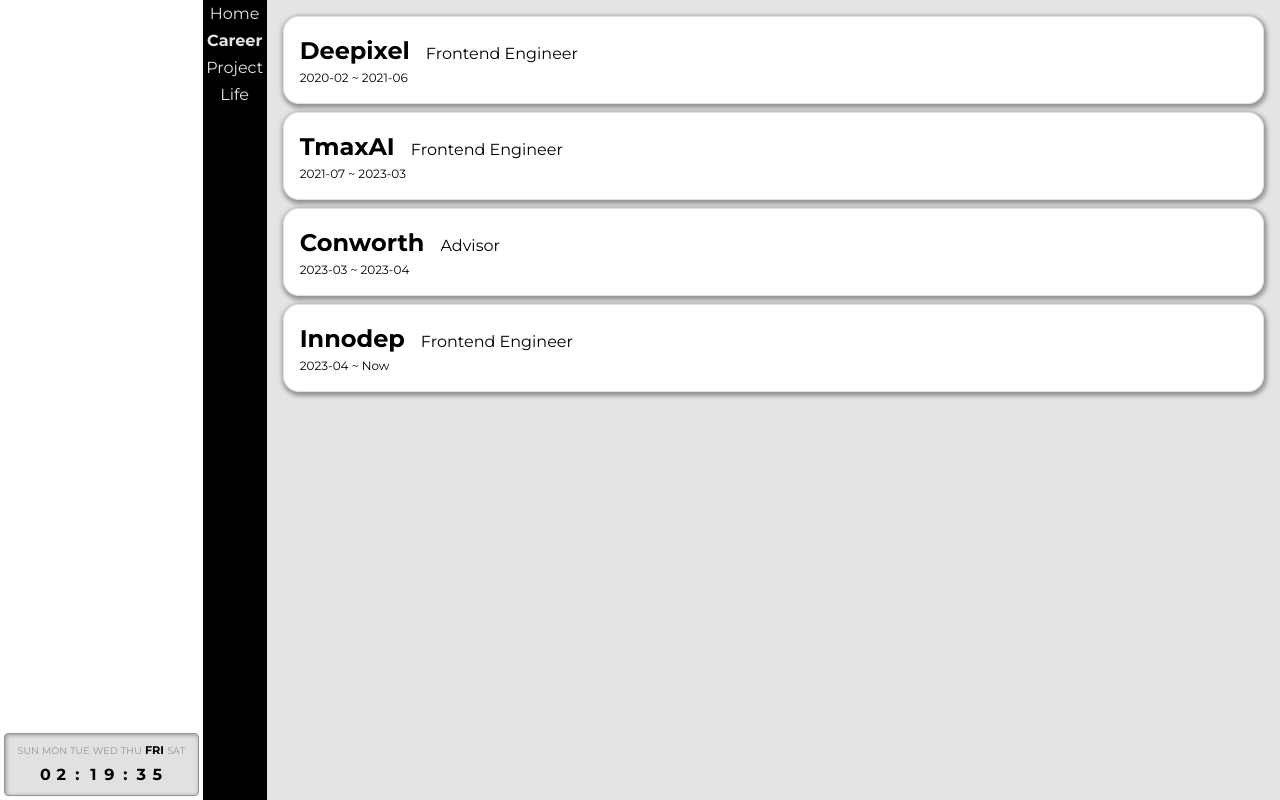
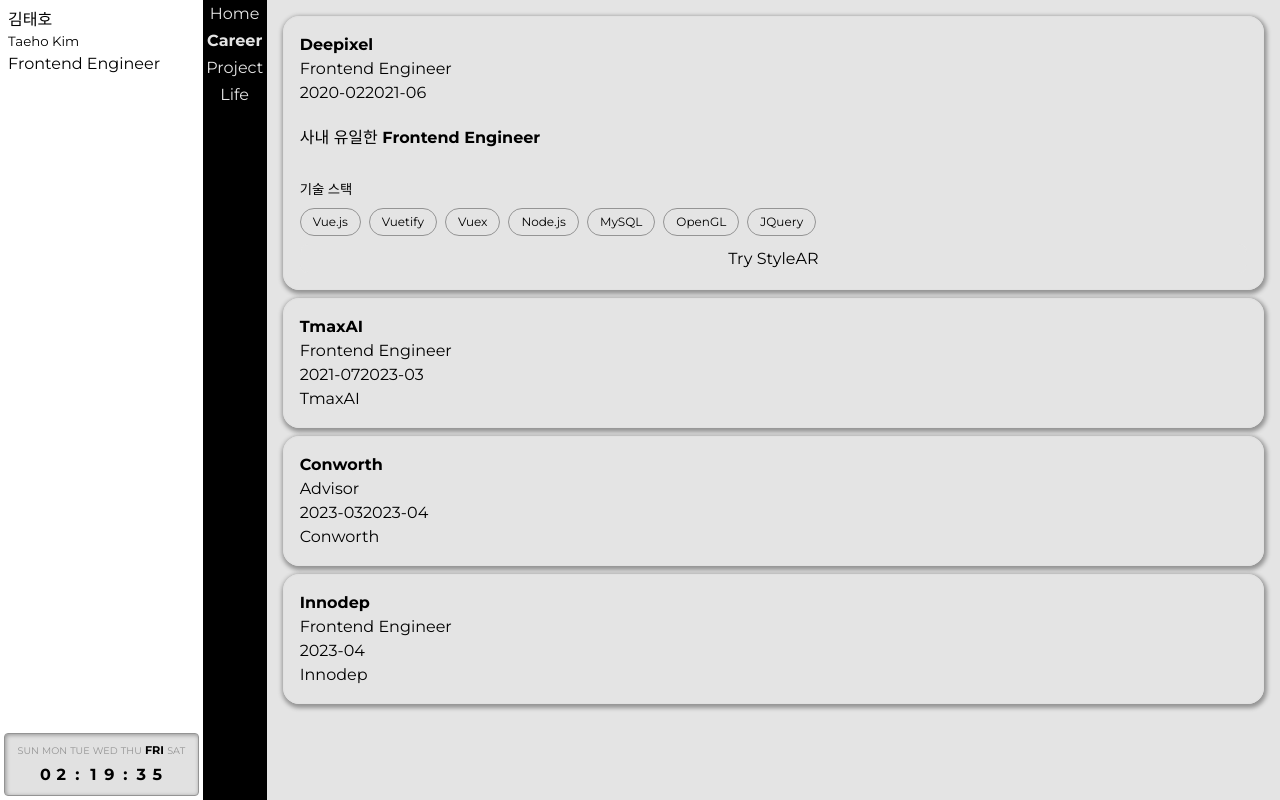
Before and after one commit to taeho-kr/taeho-world, a React (Vite) app: page / in a window 1280 px wide. Both pictures are taken after a click on the button "Career". Built offline with nearby package versions, Linux system fonts and the light colour scheme; a web font is replaced by a local one.

Commit message:
refactoring career page

```diff
--- a/src/layouts/MyBasicInfo.jsx
+++ b/src/layouts/MyBasicInfo.jsx
@@ -5,7 +5,11 @@
 const MyBasicInfo = () => {
   return (
     <LayoutWrapper>
-        <div></div>
+      <InfoContainer>
+        <span>김태호</span>
+        <small>Taeho Kim</small>
+        <span>Frontend Engineer</span>
+      </InfoContainer>
       <Clock />
     </LayoutWrapper>
   );
@@ -18,4 +22,9 @@
   width: 20vw;
 `;
 
+const InfoContainer = styled.div`
+  ${columnBox}
+  padding: 0.5rem;
+`;
+
 export default MyBasicInfo;
--- /dev/null
+++ b/src/pages/CareerPage/components/CareerCard.jsx
@@ -0,0 +1,26 @@
+import styled from "styled-components";
+import Card from "../../../components/Card";
+import { columnBox } from "../../../styles/components";
+
+const CareerCard = ({ title, start, end, role, element }) => {
+  return (
+    <Card>
+      <ComponentWrapper>
+        <strong>{title}</strong>
+        <span>{role}</span>
+        <span>
+          {start}
+          {end}
+        </span>
+        {element}
+      </ComponentWrapper>
+    </Card>
+  );
+};
+
+const ComponentWrapper = styled.div`
+  ${columnBox}
+  padding: 1rem;
+`;
+
+export default CareerCard;
--- a/src/pages/CareerPage/components/Deepixel.jsx
+++ b/src/pages/CareerPage/components/Deepixel.jsx
@@ -1,11 +1,5 @@
 import styled from "styled-components";
-import {
-  Caption,
-  ContentStrong,
-  Row,
-  columnBox,
-  rowBox,
-} from "../../../styles/components";
+import { Caption, columnBox, rowBox } from "../../../styles/components";
 import Button from "../../../components/Button";
 import Chip from "../../../components/Chip";
 
@@ -22,7 +16,8 @@
 
   return (
     <ComponentWrapper>
-      <ContentStrong>사내 유일한 Frontend Engineer</ContentStrong>
+      <h4>사내 유일한 Frontend Engineer</h4>
+      <small>기술 스택</small>
       <StackContainer>
         {stacks.map((stack) => (
           <Chip key={stack}>{stack}</Chip>
--- a/src/pages/CareerPage/index.jsx
+++ b/src/pages/CareerPage/index.jsx
@@ -2,7 +2,6 @@
 import {
   Caption,
   Content,
-  Row,
   Title,
   columnBox,
   pageBox,
@@ -14,6 +13,7 @@
 import TmaxAI from "./components/TmaxAI";
 import Conworth from "./components/Conworth";
 import Innodep from "./components/Innodep";
+import CareerCard from "./components/CareerCard";
 
 const CareerPage = () => {
   const [expandedCareers, setExpandedCareers] = useState([]);
@@ -59,28 +59,14 @@
   return (
     <PageWrapper>
       {careers.map((career) => (
-        <Card key={career.title}>
-          <CareerWrapper>
-            <CareerTitleWrapper onClick={() => handleClickCareer(career.title)}>
-              <CareerTitleContainer>
-                <Title>{career.title}</Title>
-                <Content>{career.role}</Content>
-              </CareerTitleContainer>
-              <CareerTitleContainer>
-                <Caption>{`${career.start} ~ ${
-                  career.end ? career.end : "Now"
-                }`}</Caption>
-              </CareerTitleContainer>
-            </CareerTitleWrapper>
-            {expandedCareers.includes(career.title) && (
-              <Card>
-                <CareerContentsContainer>
-                  {career.element}
-                </CareerContentsContainer>
-              </Card>
-            )}
-          </CareerWrapper>
-        </Card>
+        <CareerCard
+          key={career.title}
+          title={career.title}
+          role={career.role}
+          start={career.start}
+          end={career.end}
+          element={career.element}
+        />
       ))}
     </PageWrapper>
   );
@@ -93,32 +79,4 @@
   gap: 0.5rem;
 `;
 
-const CareerWrapper = styled.div`
-  ${columnBox}
-  gap: 1rem;
-  padding: 1rem;
-  background-color: var(--white);
-`;
-
-const CareerTitleWrapper = styled.div`
-  ${columnBox}
-  cursor: pointer;
-  &:hover {
-    color: var(--dark-gray);
-  }
-`;
-
-const CareerTitleContainer = styled.div`
-  ${rowBox}
-  gap: 1rem;
-  align-items: baseline;
-`;
-
-const CareerContentsContainer = styled.div`
-  width: 100%;
-  height: 100%;
-  padding: 1rem;
-  background-color: var(--light-gray);
-`;
-
 export default CareerPage;
--- a/src/styles/components.js
+++ b/src/styles/components.js
@@ -31,11 +31,6 @@
   font-weight: normal;
 `;
 
-export const ContentStrong = styled.span`
-  font-size: 1rem;
-  font-weight: bold;
-`;
-
 export const Content = styled.span`
   font-size: 1rem;
   font-weight: normal;
```
Also changed, not shown: src/pages/DesignSystemPage/index.jsx (deleted, +0 -22 lines).
